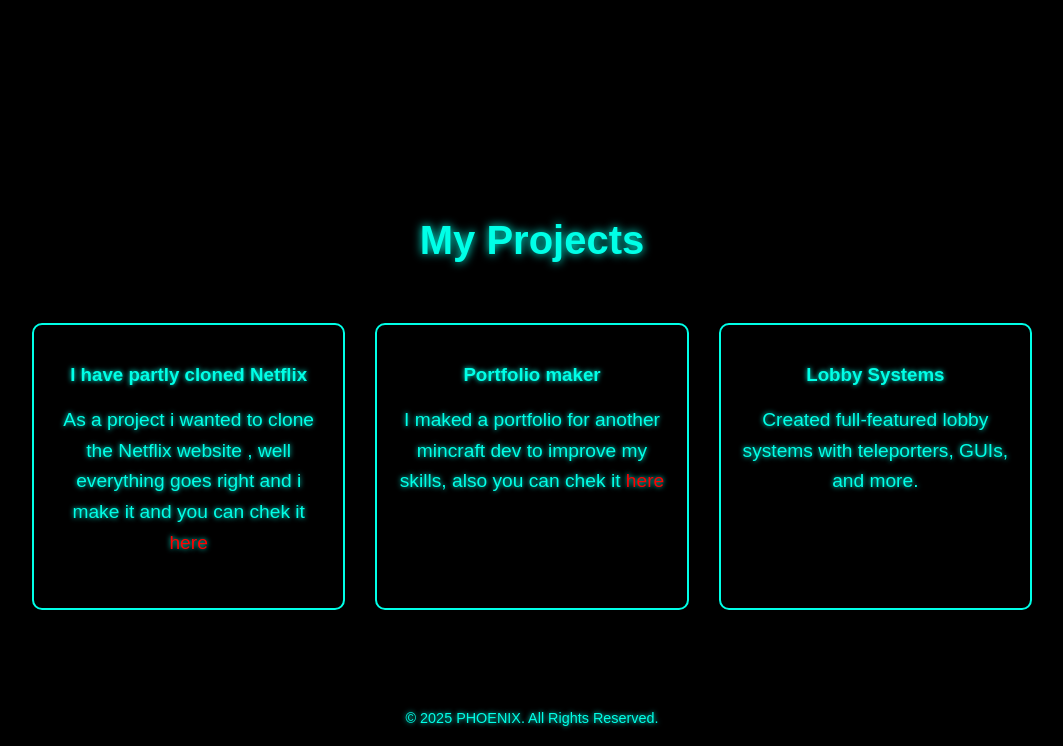
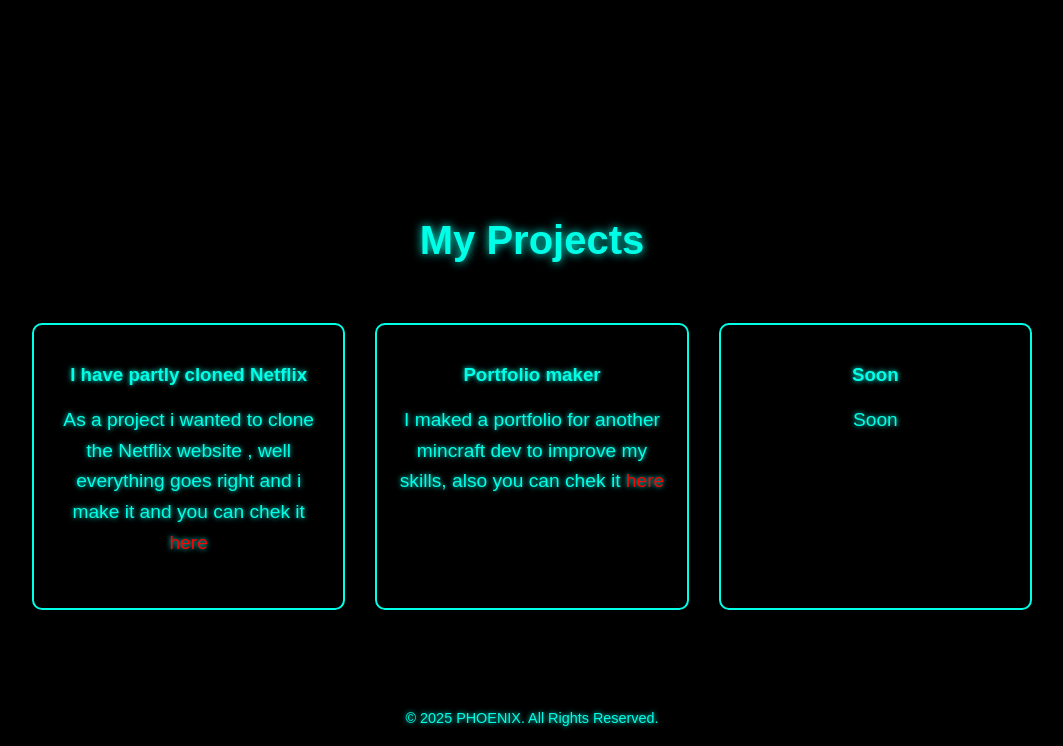
Before and after one commit to DEVPHOENIXBR96/MyPortfolio, a plain HTML site: page index.html in a window 1280 px wide. Shown: the part 800-1546 px from the top of the page, without its empty margins (108-1171 px from the left). Drawn offline with nearby package versions, Linux system fonts and the light colour scheme.

Commit message:
Updated projects
i updated projects to just keep it on real time

```diff
--- a/index.html
+++ b/index.html
@@ -233,8 +233,8 @@
       <p>I maked a portfolio for another mincraft dev to improve my skills, also you can chek it <a href="https://devphoenixbr96.github.io/portfolio-1/#about" target="_blank">here</a></p>
     </div>
     <div class="project">
-      <h3>Lobby Systems</h3>
-      <p>Created full-featured lobby systems with teleporters, GUIs, and more.</p>
+      <h3>Soon</h3>
+      <p>Soon</p>
     </div>
   </div>
 </section>
```
